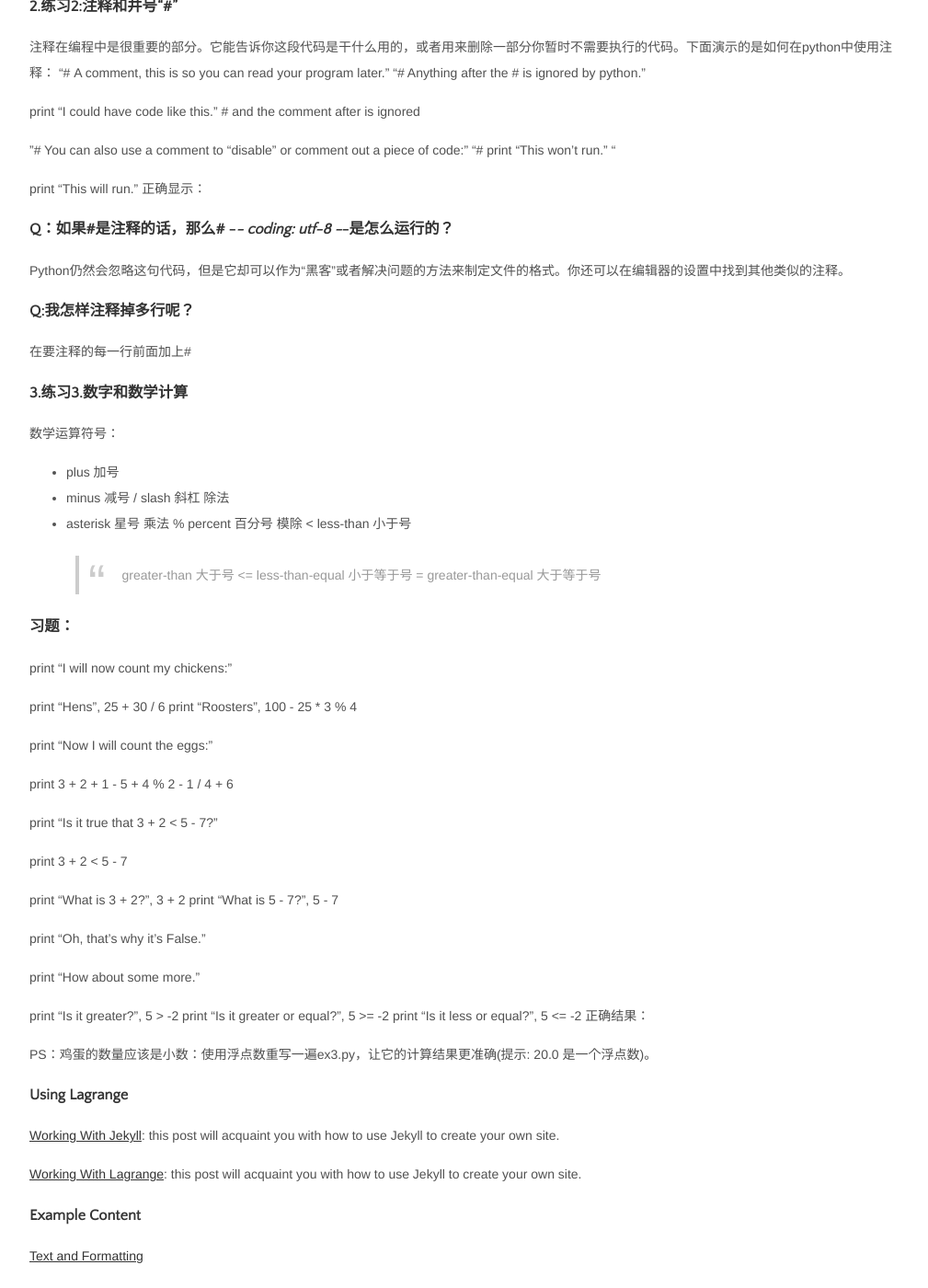
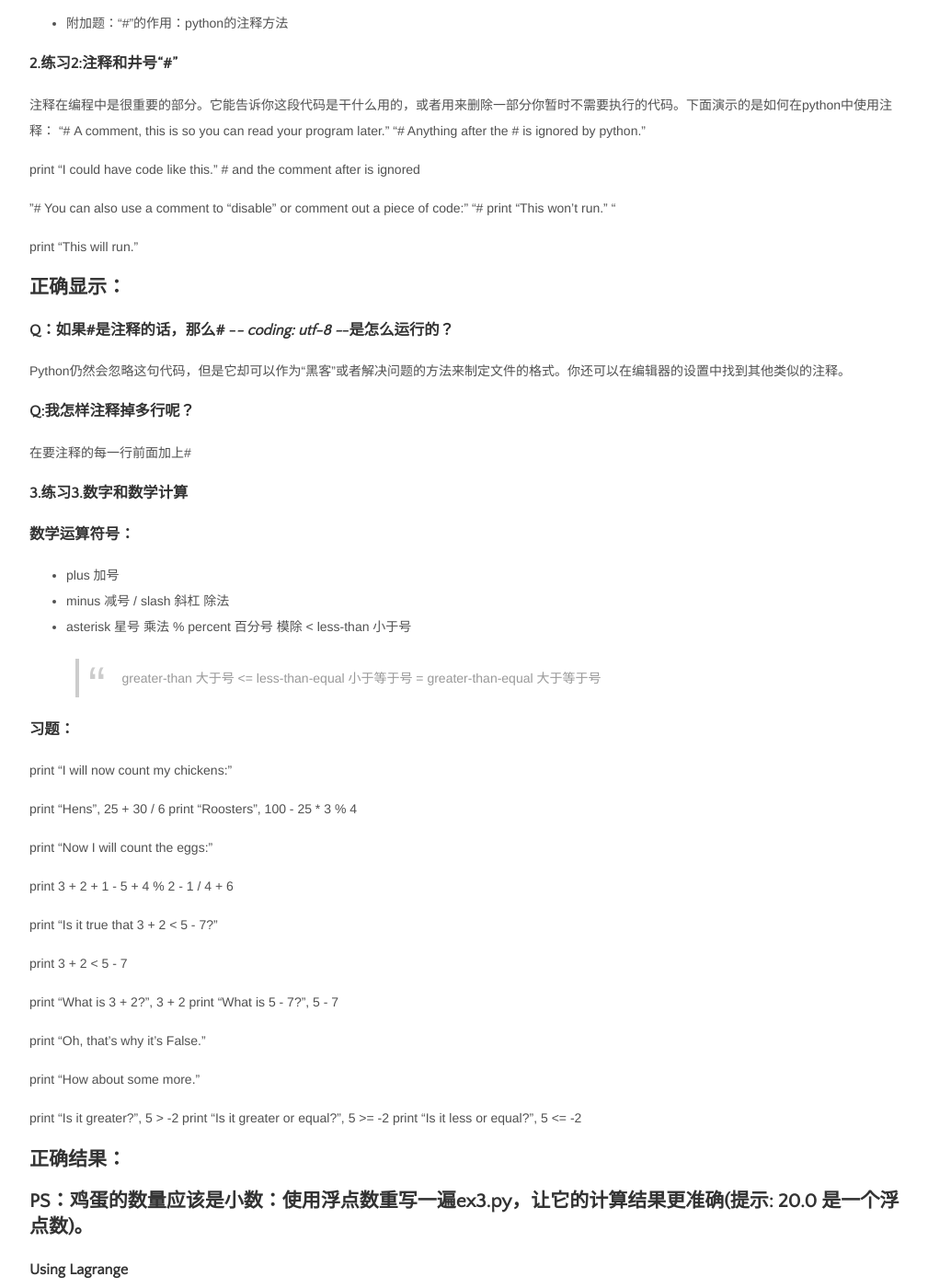
Before and after one commit to chenliangac/chenliangac.github.com, a Jekyll site: the page built from _posts/2017-03-30-笨方法学Python学习笔记(1).md, in a window 1280 px wide and 1400 px high, scrolled down 2271 px. Shown: the whole window at 92% size, without its empty margins (128-1137 px from the left). Built offline with Jekyll 4.4.1, drawn with Linux system fonts in a browser that asks for light colours; nearby versions of some CDN libraries; some of the changed text lies outside the part shown.

Commit message:
chenliangac.github.com

```diff
--- a/_posts/2017-03-30-笨方法学Python学习笔记(1).md
+++ b/_posts/2017-03-30-笨方法学Python学习笔记(1).md
@@ -29,7 +29,8 @@ image:
 <img src="{{ site.github.url }}/images/day1-2.jpg">
 
 打开命令板，在当前目录下，执行python ex1.py，如下显示。
-正确显示：
+
+## 正确显示：
 <img src="{{ site.github.url }}/images/day1.jpg">
 * 附加题：“#”的作用：python的注释方法
 
@@ -45,7 +46,8 @@ print "I could have code like this." # and the comment after is ignored
 "# print "This won't run." "
 
 print "This will run."
-正确显示：
+
+## 正确显示：
 
 ### Q：如果#是注释的话，那么# -*- coding: utf-8 -*-是怎么运行的？
 
@@ -57,7 +59,7 @@ Python仍然会忽略这句代码，但是它却可以作为“黑客”或者
 
 ### 3.练习3.数字和数学计算
 
-数学运算符号：
+### 数学运算符号：
 + plus 加号
 - minus 减号
 / slash 斜杠 除法
@@ -92,10 +94,11 @@ print "How about some more."
 print "Is it greater?", 5 > -2
 print "Is it greater or equal?", 5 >= -2
 print "Is it less or equal?", 5 <= -2
-正确结果：
+
+## 正确结果：
 
 
-PS：鸡蛋的数量应该是小数：使用浮点数重写一遍ex3.py，让它的计算结果更准确(提示: 20.0 是一个浮点数)。
+## PS：鸡蛋的数量应该是小数：使用浮点数重写一遍ex3.py，让它的计算结果更准确(提示: 20.0 是一个浮点数)。
 
 ### Using Lagrange
 
```
